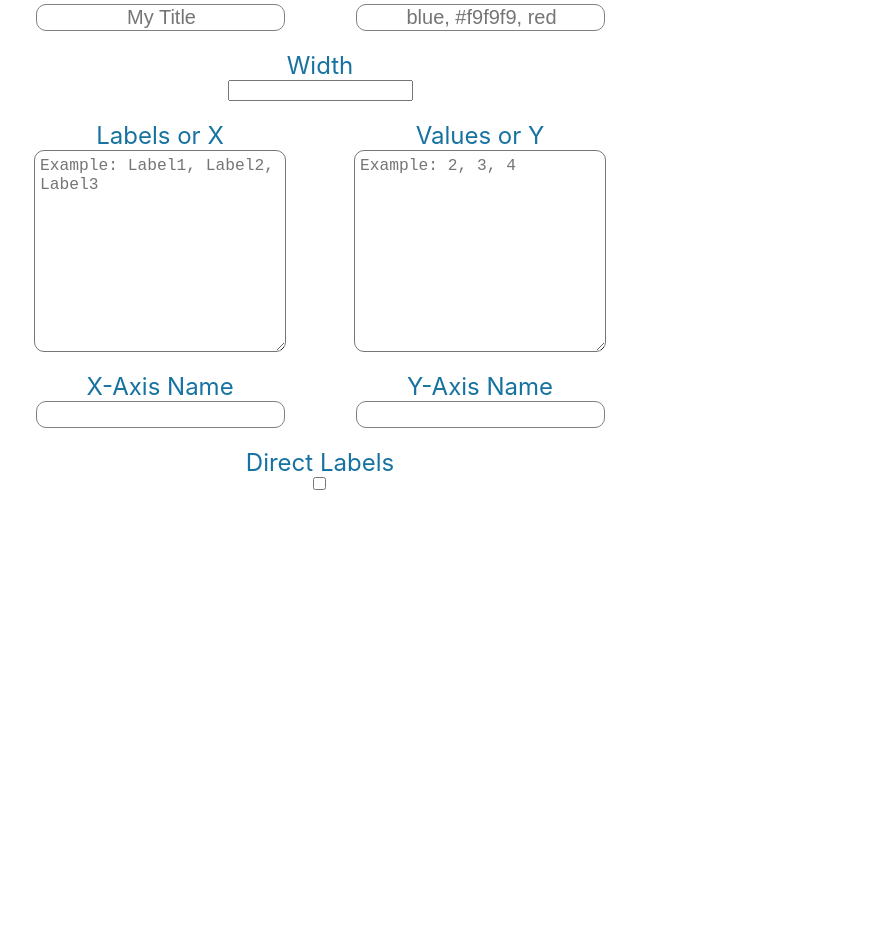
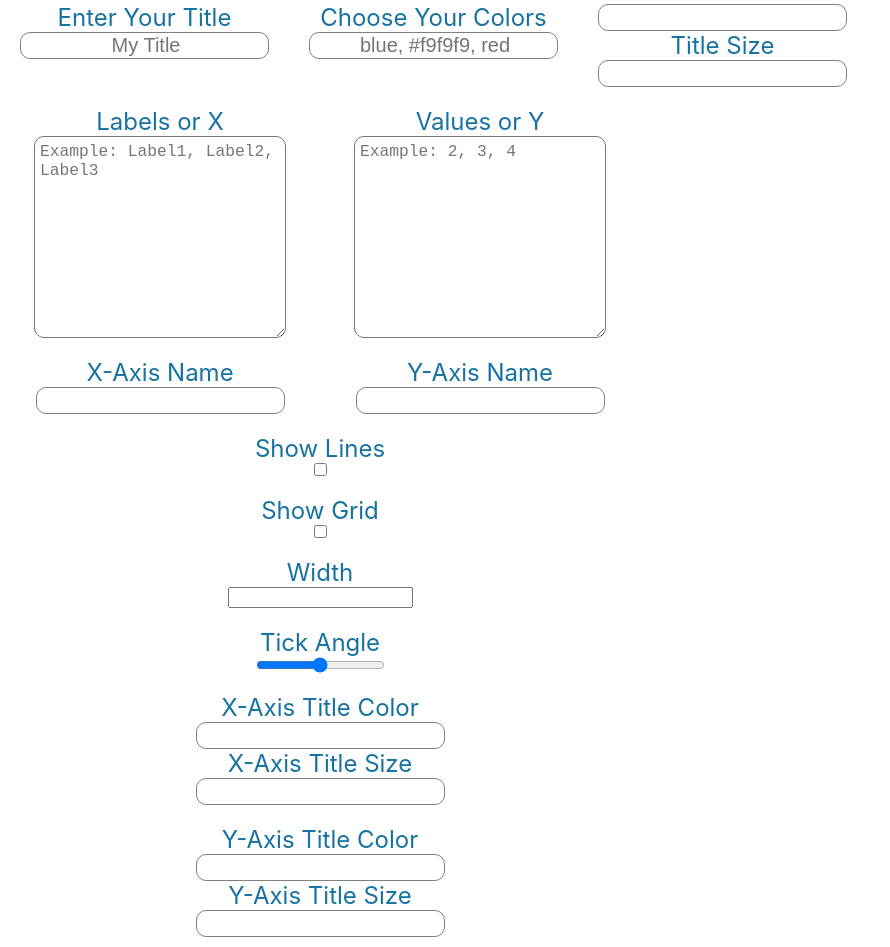
Before and after one commit to daniel-deru/GraphMate, a React (Create React App) app in the folder client/: page /bar in a window 1280 px wide. Shown: the part 115-1062 px from the top of the page, without its empty margins (0-890 px from the left). Before the commit the page ends 800 px from the top, so only its background shows below. Built offline with nearby package versions, Linux system fonts and the light colour scheme.

Commit message:
created three new components to categorize the information for each graph.

```diff
--- a/client/src/components/jsx/Bar.jsx
+++ b/client/src/components/jsx/Bar.jsx
@@ -2,9 +2,11 @@ import "../css/Bar.css"
 import "../../index.css"
 import "../css/Basic.css"
 
+// Components
 import Data from "./Data"
 import Axis from "./Axis"
 import General from "./General"
+import Cartesian from "./Cartesian"
 
 //Redux
 import { actionCreators } from "../../state/actionCreators/export"
@@ -21,13 +23,7 @@ const Bar = () => {
             <General/>
            <Data/>
            <Axis/>
-           <div className="form-container">
-                <div className="form-field-container">
-                    <label htmlFor="label">Direct Labels</label>
-                    <input type="checkbox" className="checkbox" />
-                </div>
-           </div>
-
+           <Cartesian/>
         </div>
     )
 }
--- /dev/null
+++ b/client/src/components/jsx/Cartesian.jsx
@@ -0,0 +1,45 @@
+import "../css/Cartesian.css"
+
+const Cartesian = () => {
+    return (
+        <div>
+            <div className="form-field-container">
+                <label htmlFor="showlines">Show Lines</label>
+                <input type="checkbox" name="showlines" id="" />
+            </div>
+
+            <div className="form-field-container">
+                <label htmlFor="showgrid">Show Grid</label>
+                <input type="checkbox" name="showgrid" id="" />
+            </div>
+
+            <div className="form-field-container">
+                <label htmlFor="width">Width</label>
+                <input type="number" min="1"  name="width" id=""/>
+            </div>
+
+            <div className="form-field-container">
+                <label htmlFor="tickangle">Tick Angle</label>
+                <input type="range" name="tickangle" id="" />
+            </div>
+
+            <div className="form-field-container">
+                <label htmlFor="xtitlecolor">X-Axis Title Color</label>
+                <input type="text" name="xtitlecolor" id="" />
+                <label htmlFor="xtitlesize">X-Axis Title Size</label>
+                <input type="text" name="xtitlesize" id="" />
+            </div>
+
+            <div className="form-field-container">
+                <label htmlFor="ytitlecolor">Y-Axis Title Color</label>
+                <input type="text" name="ytitlecolor" id="" />
+                <label htmlFor="ytitlesize">Y-Axis Title Size</label>
+                <input type="text" name="ytitlesize" id="" />
+            </div>
+
+
+        </div>
+    )
+}
+
+export default Cartesian
--- a/client/src/components/jsx/Chart.jsx
+++ b/client/src/components/jsx/Chart.jsx
@@ -18,14 +18,36 @@ const Chart = () => {
     const layout = {
         width: window.innerWidth/2,
         title: storeData.title,
+        titlefont: {
+            color: "black",
+            size: 20
+        },
         xaxis: {
             title: storeData.x_name,
+            titlefont: {
+                color: "black",
+                size: 20
+            },
+            tickfont: {
+                color: "black",
+                size: 20
+            },
             zeroline: false,
-            showgrid: true
+            showgrid: false,
+            tickangle: -45,
         },
         yaxis: {
             title: storeData.y_name,
-            showline: true
+            titlefont: {
+                color: "black",
+                size: 20
+            },
+            tickfont: {
+                color: "black",
+                size: 20
+            },
+            showline: false,
+            gridwidth: 2
         }
     }
 
@@ -45,9 +67,16 @@ const Chart = () => {
                 type: type,
                 mode: mode,
                 width: storeData.width,
+                text: storeData.text,
+                textfont: {
+                    color: "white",
+                    size: 10
+                },
+                textposition: "auto",
                 line: {
                     width: storeData.width,
-                    color: storeData.colors
+                    color: storeData.colors,
+                    dash: storeData.dash
                 },
                 marker: {
                     color: storeData.colors,
@@ -69,6 +98,7 @@ const Chart = () => {
                     colors: storeData.colors
                 },
                 textposition: storeData.textPosition,
+                textinfo: "label+percent",
                 hole: storeData.hole
             }
         ]
--- a/client/src/components/jsx/General.jsx
+++ b/client/src/components/jsx/General.jsx
@@ -37,15 +37,13 @@ const General = () => {
                     <label htmlFor="theme">Choose Your Colors</label>
                     <input type="text" placeholder="blue, #f9f9f9, red" name="color" id="color" onChange={(e) => colorHandler(e.target.value)}/>
                 </div>
+                <div className="form-field-container">
+                    <label htmlFor="titlecolor">Title Color</label>
+                    <input type="text" name="titlecolor" id="" />
+                    <label htmlFor="titlesize">Title Size</label>
+                    <input type="text" name="titlesize" id="" />
+                </div>
             </div>
-            {/* <div> */}
-            {!correctGraph &&  <div className="form-field-container">
-                                    <label htmlFor="width">Width</label>
-                                    <input type="number" min="1"  name="width" id="" onChange={(e) => loadData({...data, width: parseInt(e.target.value)/100})}/>
-                                </div>}
-            {/* </div> */}
-
-
         </div>
     )
 }
--- a/client/src/components/jsx/Histogram.jsx
+++ b/client/src/components/jsx/Histogram.jsx
@@ -4,6 +4,7 @@ import "../css/Basic.css"
 import Data from "./Data"
 import Axis from "./Axis"
 import General from "./General"
+import Cartesian from "./Cartesian"
 
 const Histogram = () => {
     return (
@@ -11,6 +12,7 @@ const Histogram = () => {
             <General/>
             <Data/>
             <Axis/>
+            <Cartesian/>
         </div>
     )
 }
--- a/client/src/components/jsx/Line.jsx
+++ b/client/src/components/jsx/Line.jsx
@@ -1,16 +1,39 @@
+// CSS
 import "../css/Line.css"
 import "../css/Basic.css"
 
+// Components
 import Data from "./Data"
 import Axis from "./Axis"
 import General from "./General"
+import Cartesian from "./Cartesian"
+
+// Redux
+import { actionCreators } from "../../state/actionCreators/export"
+import { bindActionCreators } from "redux"
+import { useSelector, useDispatch } from "react-redux"
 
 const Line = () => {
+    const dispatch = useDispatch()
+    const data = useSelector((state) => state.data)
+    const { loadData} = bindActionCreators(actionCreators, dispatch)
+
     return (
         <div>
             <General/>
             <Data/>
             <Axis/>
+            <Cartesian/>
+            <div className="form-field-container">
+                <label htmlFor="dash">Choose a Line Type</label>
+                <select name="dash" id="" onChange={(e) => loadData({...data, dash: e.target.value})}>
+                    <option value="" disabled selected>Choose a Line Type</option>
+                    <option value="dash">Dash</option>
+                    <option value="solid">Solid</option>
+                    <option value="dot">Dot</option>
+                    <option value="dashdot">DashDot</option>
+                </select>
+            </div>
         </div>
     )
 }
--- a/client/src/components/jsx/Scatter.jsx
+++ b/client/src/components/jsx/Scatter.jsx
@@ -1,9 +1,12 @@
 import "../css/Scatter.css"
 import "../css/Basic.css"
 
+
+// Components
 import Data from "./Data"
 import Axis from "./Axis"
 import General from "./General"
+import Cartesian from "./Cartesian"
 
 const Scatter = () => {
     return (
@@ -11,6 +14,7 @@ const Scatter = () => {
             <General/>
             <Data/>
             <Axis/>
+            <Cartesian/>
         </div>
     )
 }
```
Also changed, not shown: client/src/components/jsx/Bars.jsx (added, +14 -0 lines), client/src/components/jsx/Lines.jsx (added, +14 -0 lines), client/src/components/css/Cartesian.css (added).
